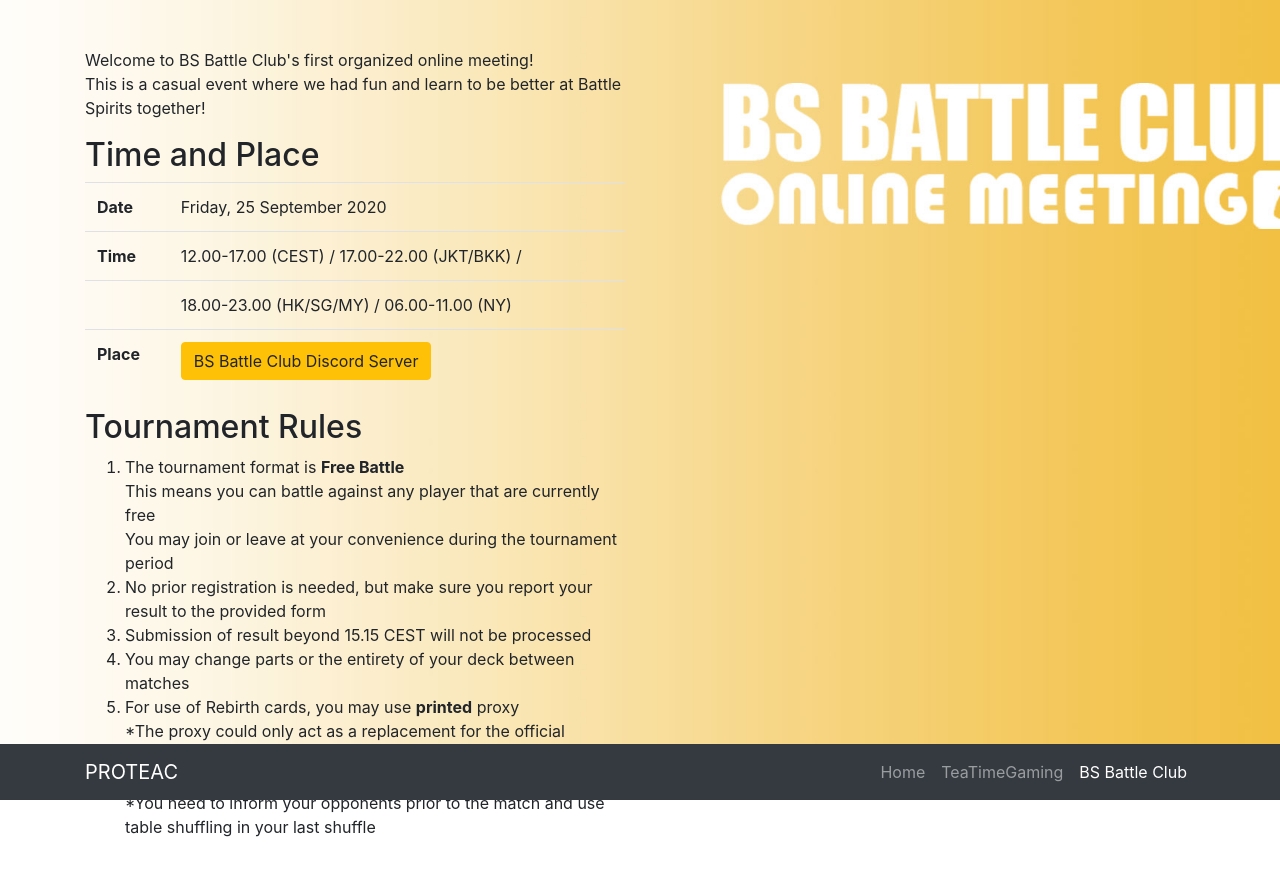
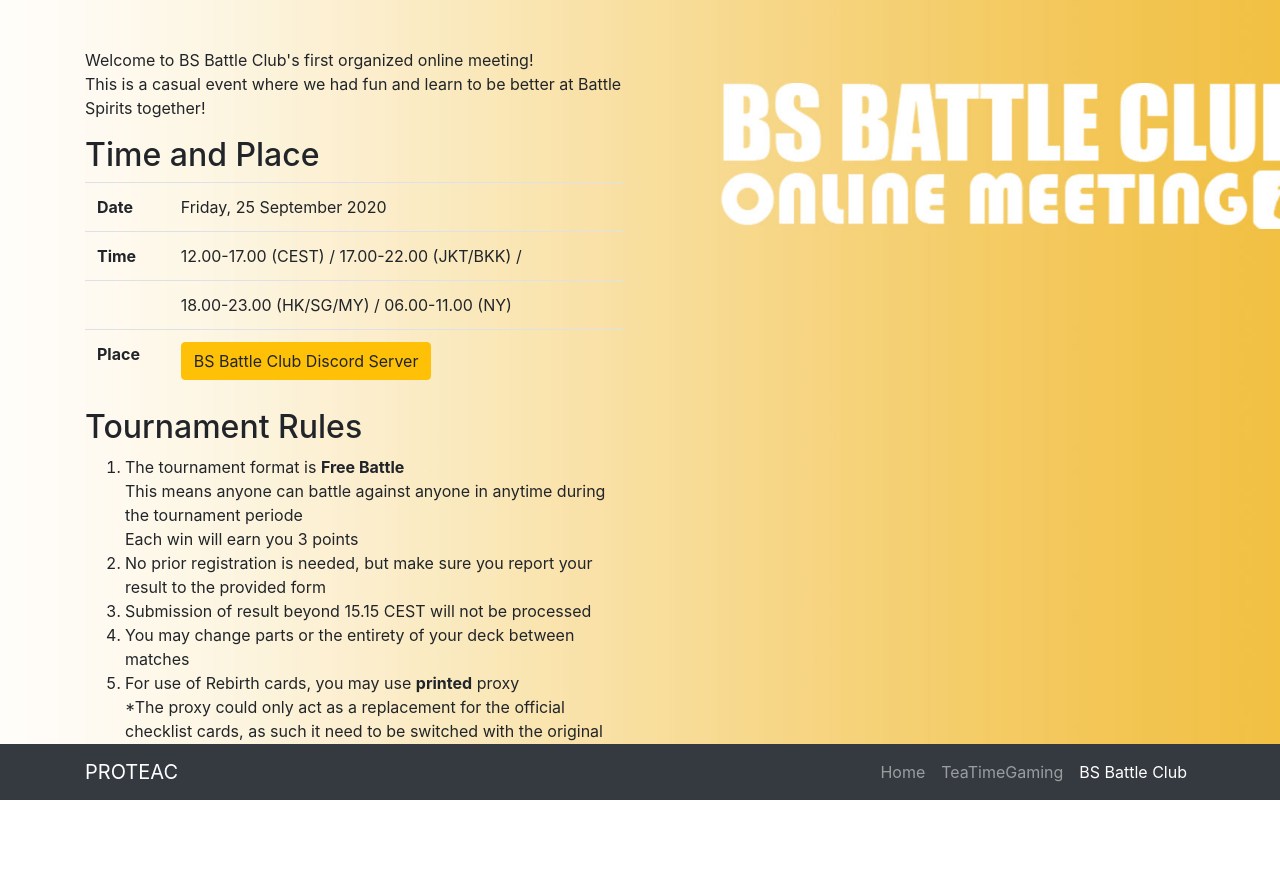
Before and after one commit to theodorelu27/proteac-base, an Angular app: page /bs-battle-club/events/first-online-meeting in a window 1280 px wide. Shown: the top 876 px of the page. After the commit the page ends 800 px from the top, so only its background shows below. Built offline with nearby package versions, Linux system fonts and the light colour scheme.

Commit message:
update event

```diff
--- a/angular.json
+++ b/angular.json
@@ -122,8 +122,13 @@
               "devServerTarget": "proteac-base:serve:production"
             }
           }
+        },
+        "deploy": {
+          "builder": "angular-cli-ghpages:deploy",
+          "options": {}
         }
       }
-    }},
+    }
+  },
   "defaultProject": "proteac-base"
 }
--- a/package.json
+++ b/package.json
@@ -32,9 +32,10 @@
     "@angular-devkit/build-angular": "~0.1001.2",
     "@angular/cli": "~10.1.2",
     "@angular/compiler-cli": "~10.1.2",
-    "@types/node": "^12.11.1",
     "@types/jasmine": "~3.5.0",
     "@types/jasminewd2": "~2.0.3",
+    "@types/node": "^12.11.1",
+    "angular-cli-ghpages": "^0.6.2",
     "codelyzer": "^6.0.0",
     "jasmine-core": "~3.6.0",
     "jasmine-spec-reporter": "~5.0.0",
--- a/src/app/pages/events/events.component.html
+++ b/src/app/pages/events/events.component.html
@@ -1,7 +1,4 @@
-
-<div class="current-bg">
-</div>
-<div class="long-content mb-5">
+<div class="long-content mb-5 current-bg">
   <div class="container">
     <div class="row">
       <div class="col-lg-6">
@@ -32,6 +29,23 @@
         <ol>
           <li>
             The tournament format is <b>Free Battle</b>
+            <br>This means anyone can battle against anyone in anytime during the tournament periode
+            <br>Each win will earn you 3 points
+          </li>
+          <li>No prior registration is needed, but make sure you report your result to the provided form</li>
+          <li>Submission of result beyond 15.15 CEST will not be processed</li>
+          <li>
+            You may change parts or the entirety of your deck between matches
+          </li>
+          <li>
+            For use of Rebirth cards, you may use <b>printed</b> proxy
+            <br>*The proxy could only act as a replacement for the official checklist cards, as such it need to be switched with the original card from outside your deck when played
+            <br>*You need to inform your opponents prior to the match and use table shuffling in your last shuffle
+          </li>
+        </ol>
+        <ol>
+          <li>
+            The tournament format is <b>Free Battle</b>
             <br>This means you can battle against any player that are currently free
             <br>You may join or leave at your convenience during the tournament period
           </li>
```
Also changed, not shown: 1 other file (tests, documents, lock files or other folders).
